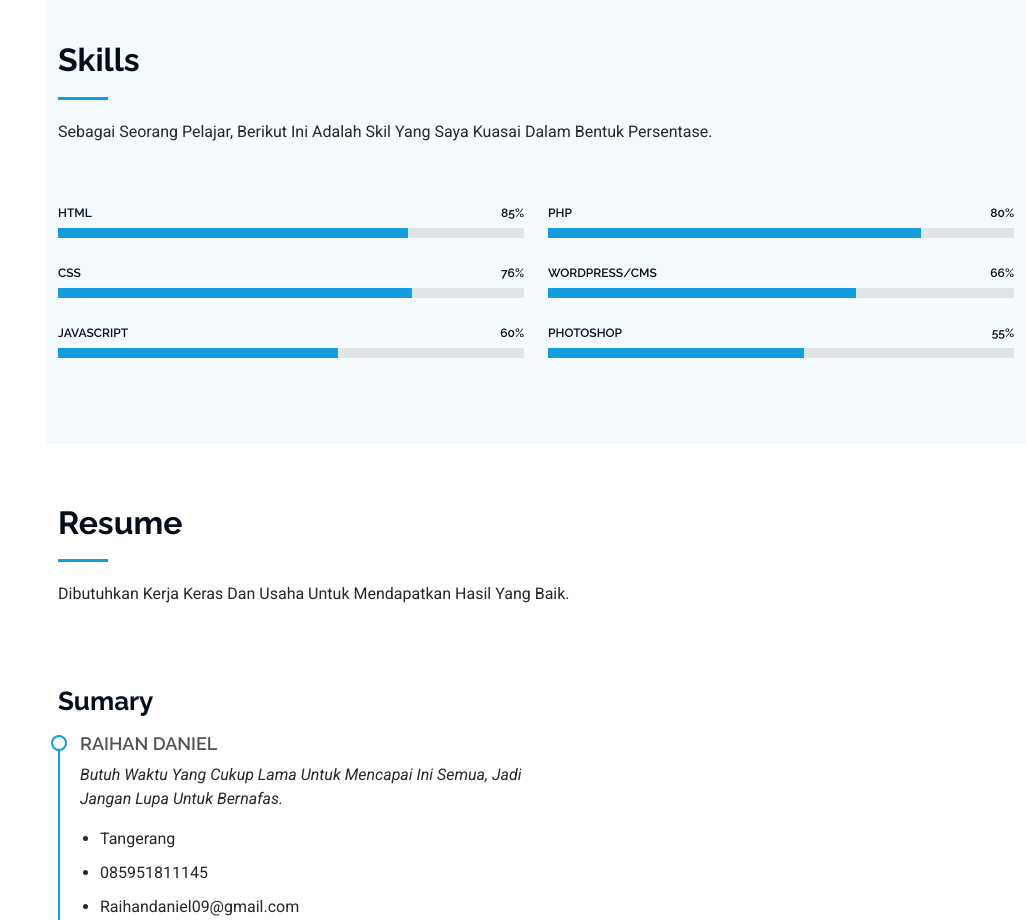
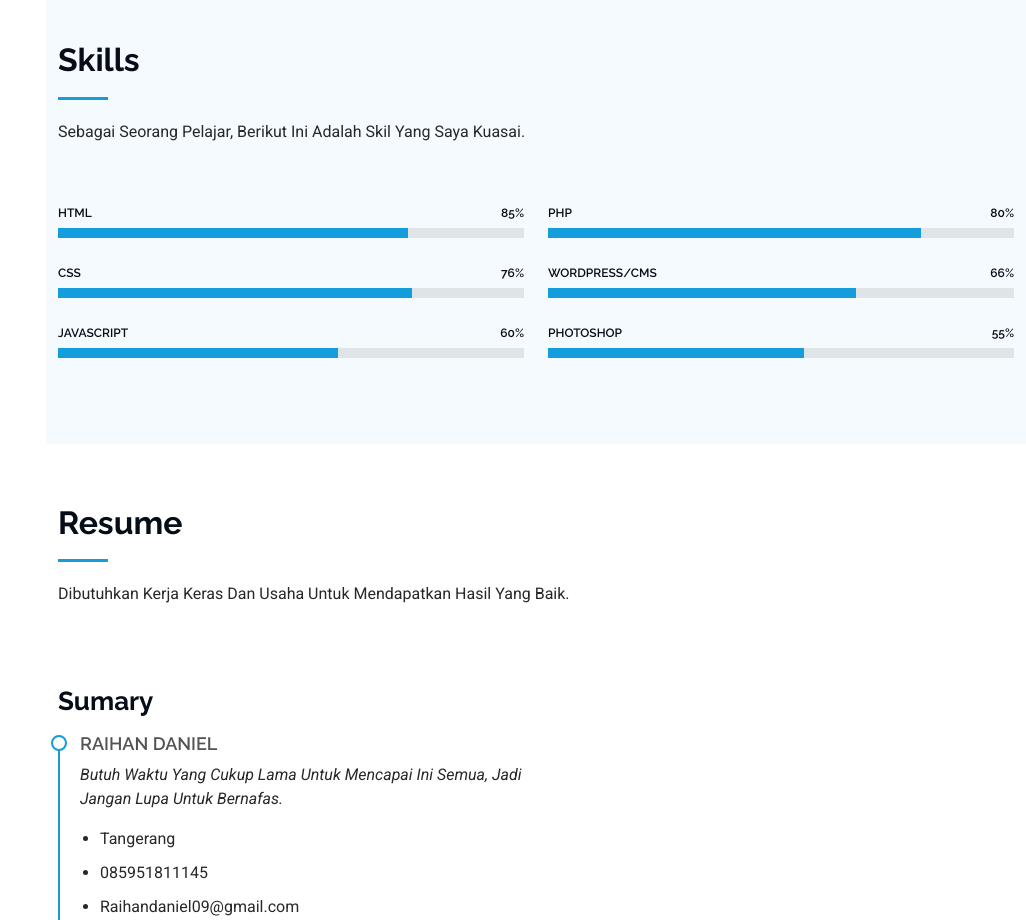
Before and after one commit to RaihanAtaraxiaVonZiebel/Portofolio, a plain HTML site: page index.html in a window 1280 px wide. Shown: the part 1780-2700 px from the top of the page, without its empty margins (254-1280 px from the left). Drawn offline with Linux system fonts and the light colour scheme.

Commit message:
Update index.html

```diff
--- a/index.html
+++ b/index.html
@@ -202,7 +202,7 @@
       <!-- Section Title -->
       <div class="container section-title" data-aos="fade-up">
         <h2>Skills</h2>
-        <p>Sebagai Seorang Pelajar, Berikut Ini Adalah Skil Yang Saya Kuasai Dalam Bentuk Persentase.</p>
+        <p>Sebagai Seorang Pelajar, Berikut Ini Adalah Skil Yang Saya Kuasai.</p>
       </div><!-- End Section Title -->
 
       <div class="container" data-aos="fade-up" data-aos-delay="100">
```
